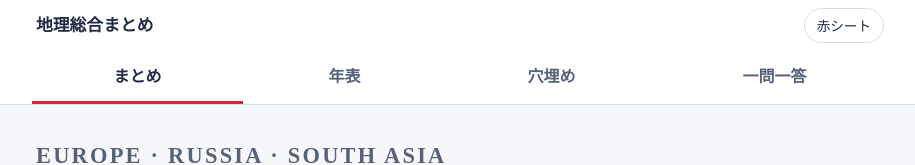
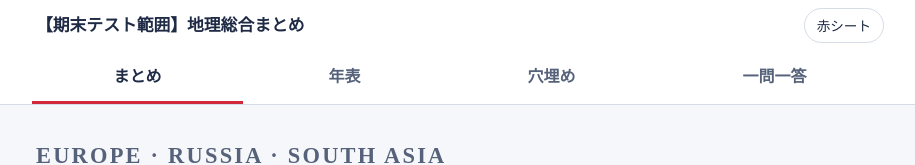
Before and after one commit to youki29/chiri-sogo-matome, a plain HTML site: page index.html in a window 1280 px wide. Shown: the top 165 px of the page, without its empty margins (180-1095 px from the left). Drawn offline with Linux system fonts and the light colour scheme; a web font is replaced by a local one.

Commit message:
サイト名に【期末テスト範囲】を追加
Co-Authored-By: Claude Opus 5.5 <noreply@anthropic.com>

```diff
--- a/index.html
+++ b/index.html
@@ -3,7 +3,7 @@
 <head>
 <meta charset="UTF-8">
 <meta name="viewport" content="width=device-width, initial-scale=1, viewport-fit=cover">
-<title>地理総合まとめ｜ヨーロッパ・ロシア・南アジア</title>
+<title>【期末テスト範囲】地理総合まとめ｜ヨーロッパ・ロシア・南アジア</title>
 <link rel="preconnect" href="https://fonts.googleapis.com">
 <link rel="preconnect" href="https://fonts.gstatic.com" crossorigin>
 <link href="https://fonts.googleapis.com/css2?family=Zen+Kaku+Gothic+New:wght@400;500;700&family=Zen+Old+Mincho:wght@700;900&display=swap" rel="stylesheet">
@@ -133,7 +133,7 @@ footer{text-align:center;color:var(--sub);font-size:.8rem;padding:24px 16px 40px
 <body>
 <header class="top">
   <div class="bar">
-    <span class="brand">地理総合まとめ</span>
+    <span class="brand">【期末テスト範囲】地理総合まとめ</span>
     <button class="iconbtn sheetbtn" id="sheetBtn" aria-pressed="false" title="重要語句を赤シートで隠す">赤シート</button>
   </div>
   <nav class="tabs" aria-label="ページ切り替え">
```
